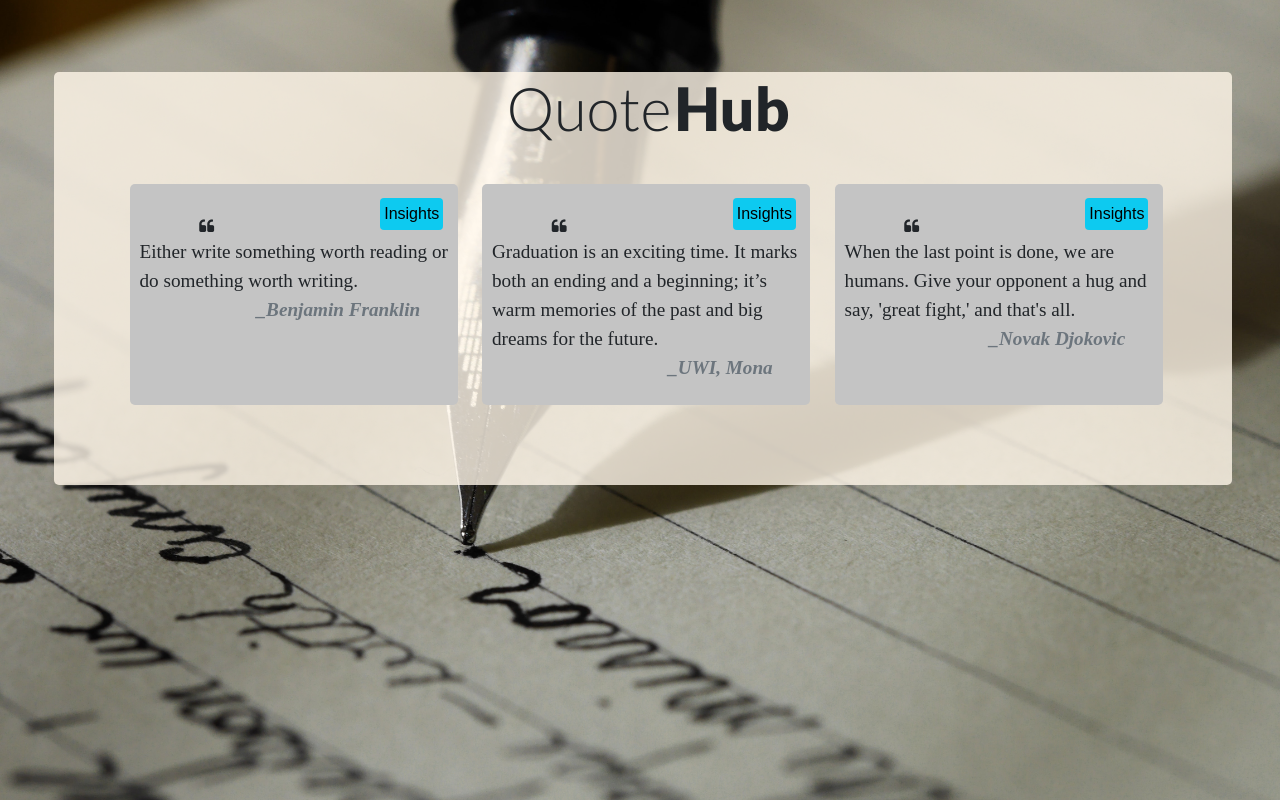
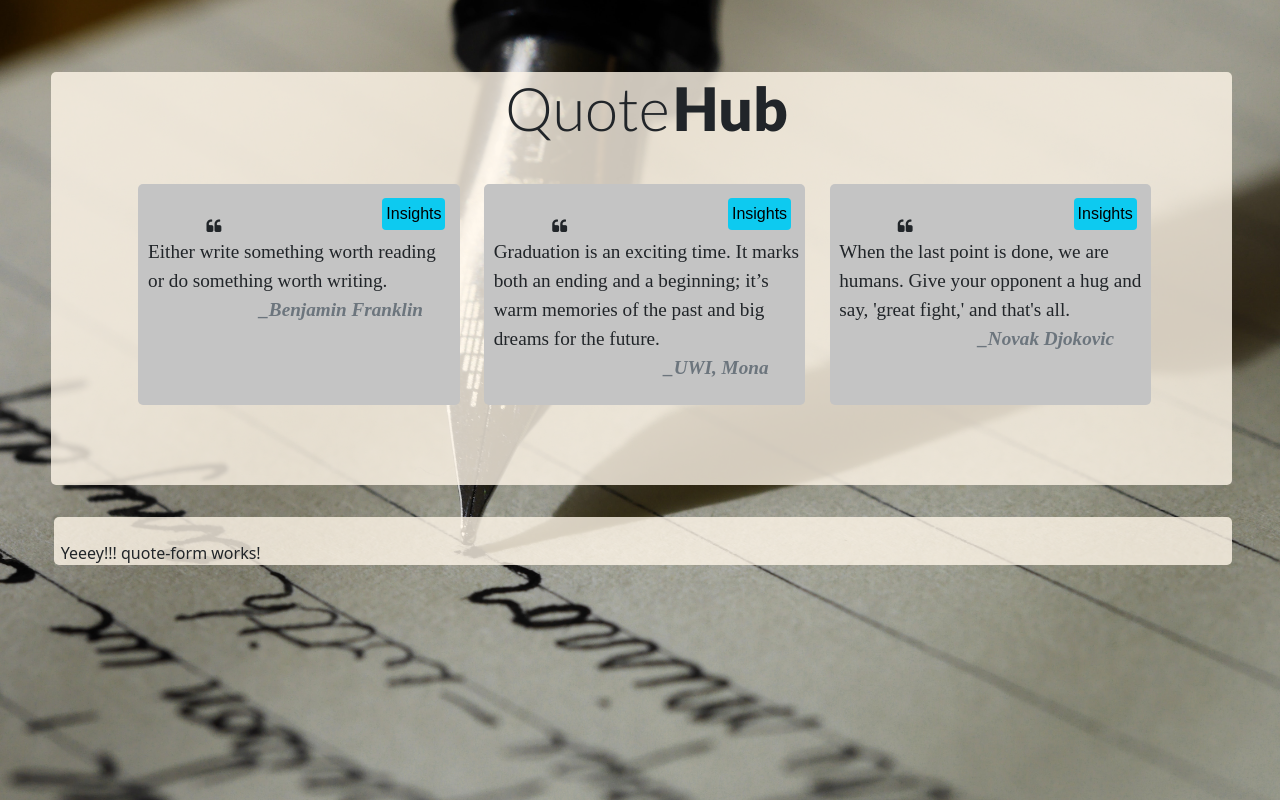
Before and after one commit to ShaviyaVictor/quote_hub, an Angular app: page / in a window 1280 px wide. Built offline with nearby package versions, Linux system fonts and the light colour scheme; a web font is replaced by a local one.

Commit message:
Generate a new component and link the component to app component for better styling.

```diff
--- a/src/app/app.component.css
+++ b/src/app/app.component.css
@@ -2,3 +2,9 @@
   background-color: rgba(255, 247, 233, 0.8);
   border-radius: 5px;
 }
+
+section#two {
+  background-color: rgba(255, 247, 233, 0.8);
+  margin-top: 2rem;
+  border-radius: 5px;
+}
--- a/src/app/app.component.html
+++ b/src/app/app.component.html
@@ -523,10 +523,20 @@
 <!--  Start of my component html code  -->
 
 
-<div class="body">
+<div class="body container-fluid">
   <div id="title">
     <h1> <span id="left">{{ titleLeft }}</span><span id="right">{{ titleRight }}</span></h1>
   </div>
   <app-quote></app-quote>
   <router-outlet></router-outlet>
 </div>
+
+<section id="two">
+
+  <div id="quote-form">
+
+    <app-quote-form></app-quote-form>
+
+  </div>
+
+</section>
--- a/src/app/app.module.ts
+++ b/src/app/app.module.ts
@@ -6,13 +6,15 @@ import { AppComponent } from './app.component';
 import { QuoteComponent } from './quote/quote.component';
 import { DateCountPipe } from './pipes/date-count.pipe';
 import { QuoteInsightsComponent } from './quote/quote-insights/quote-insights.component';
+import { QuoteFormComponent } from './quote/quote-form/quote-form.component';
 
 @NgModule({
   declarations: [
     AppComponent,
     QuoteComponent,
     DateCountPipe,
-    QuoteInsightsComponent
+    QuoteInsightsComponent,
+    QuoteFormComponent
   ],
   imports: [
     BrowserModule,
--- /dev/null
+++ b/src/app/quote/quote-form/quote-form.component.html
@@ -0,0 +1 @@
+<p>Yeeey!!! quote-form works!</p>
--- /dev/null
+++ b/src/app/quote/quote-form/quote-form.component.ts
@@ -0,0 +1,15 @@
+import { Component, OnInit } from '@angular/core';
+
+@Component({
+  selector: 'app-quote-form',
+  templateUrl: './quote-form.component.html',
+  styleUrls: ['./quote-form.component.css']
+})
+export class QuoteFormComponent implements OnInit {
+
+  constructor() { }
+
+  ngOnInit(): void {
+  }
+
+}
--- a/src/app/quote/quote.component.css
+++ b/src/app/quote/quote.component.css
@@ -34,3 +34,7 @@ button#right {
 button:hover {
   background-color: #EBEBEB;
 }
+
+#quote-form {
+  background-color: aquamarine;
+}
--- a/src/app/quote/quote.component.html
+++ b/src/app/quote/quote.component.html
@@ -1,5 +1,4 @@
 <body>
-
 
   <div class="allContents container-fluid">
     <div class="row">
@@ -24,7 +23,9 @@
           <!--  we are binding the new quotin property to the child component so as to have it receive data from the parent component whose properties are of type 'quotes'  -->
           <app-quote-insights *ngIf = 'quotes.showInsights' [quotin]='quotes' (isDeleted)= "quoteDelete($event, i)"></app-quote-insights>
 
+
         </div>
+
 
       </div>
     </div>
@@ -32,4 +33,6 @@
 
 
   </div>
+
+
 </body>
```
Also changed, not shown: src/app/quote/quote-form/quote-form.component.css (added), 1 other file (tests, documents, lock files or other folders). Lines whose indentation alone changed are shown as unchanged.
